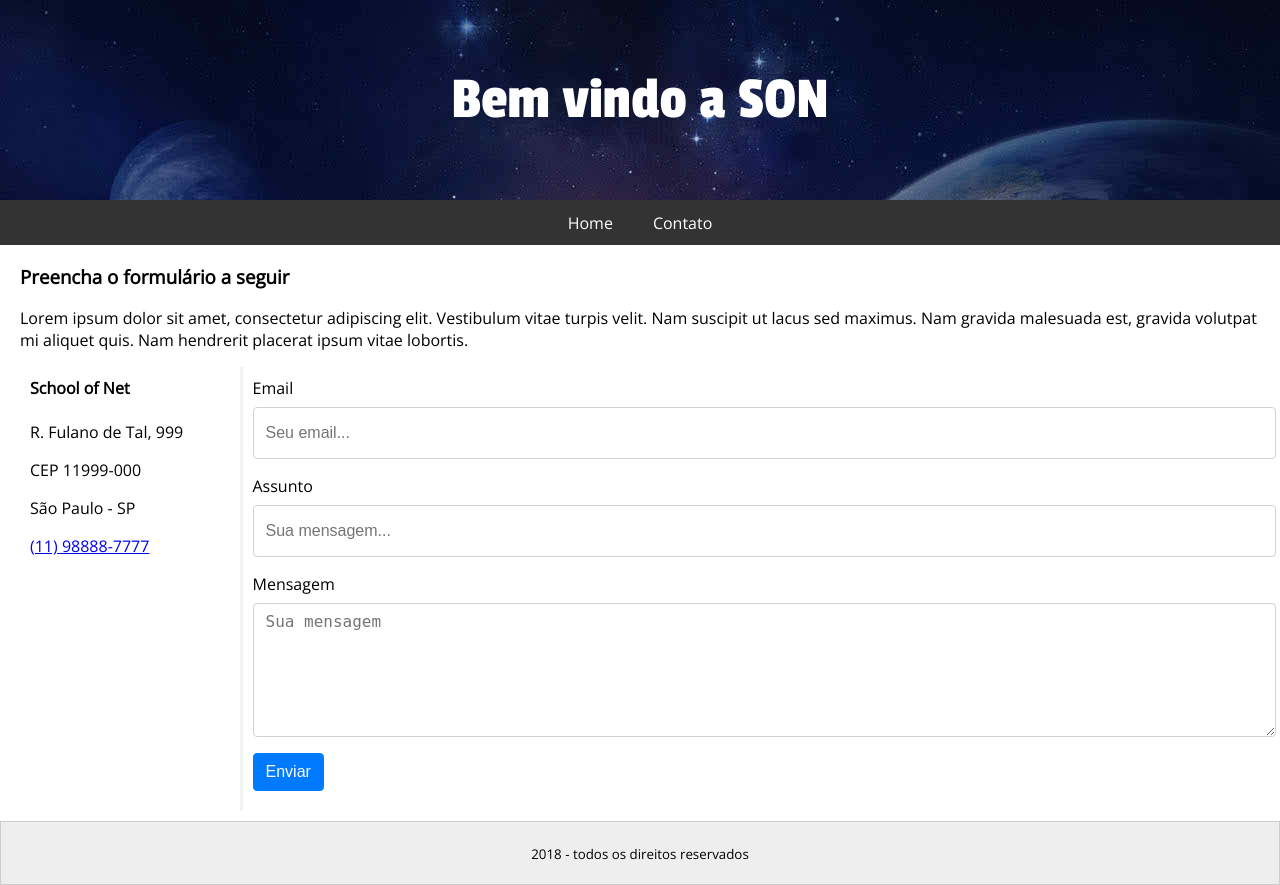
After one commit to bonzinho/cms-php, a PHP site: page /resources/contacto.html in a window 1280 px wide. The commit adds this page. Run offline with PHP 8.4, Linux system fonts and the light colour scheme.

Commit message:
contact page and other pages

```diff
--- a/admin/routes.php
+++ b/admin/routes.php
@@ -1,4 +1,6 @@
 <?php
+
+auth_protection();
 
 if (resolve('/admin')){
     render('admin/home', 'admin');
--- a/bootstrap.php
+++ b/bootstrap.php
@@ -9,6 +9,7 @@ require __DIR__ . '/src/resolve-route.php';
 require __DIR__ . '/src/render.php';
 require __DIR__ . '/src/connection.php';
 require __DIR__ . '/src/flash.php';
+require __DIR__ . '/src/auth.php';
 
 
 if (resolve('/admin/?(.*)')){
--- /dev/null
+++ b/public/css/site.css
@@ -0,0 +1,145 @@
+@import url('https://fonts.googleapis.com/css?family=Open+Sans|Passion+One');
+
+html, body {
+    height: 100%;
+}
+
+body {
+    margin: 0;
+    padding: 0;
+    font-family: 'Open Sans', sans-serif;
+    display: flex;
+    flex-direction: column;
+}
+
+#header {
+    background: url('../img/header.jpg');
+    color: white;
+    flex-basis: 400px;
+    display: flex;
+    align-items: center;
+    justify-content: center;
+    min-height: 200px;
+}
+
+#header h1 {
+    margin: 0;
+    padding: 0;
+    font-family: 'Passion One', cursive;
+    font-size: 60px;
+    font-weight: normal;
+}
+
+#nav, #nav li {
+    list-style: none;
+    margin: 0;
+    padding: 0;
+}
+
+#nav {
+    display: flex;
+    justify-content: center;
+    align-items: center;
+    background-color: #333;
+    overflow: hidden;
+    min-height: 45px;
+}
+
+#nav a {
+    display: block;
+    padding: 20px 20px;
+    text-decoration: none;
+    color: white;
+}
+
+#nav a:hover {
+    background-color: #000;
+    text-decoration: underline;
+}
+
+#content {
+    max-width: 1400px;
+    padding: 0 20px;
+    margin: 0 auto;
+    flex-grow: 1;
+}
+
+#footer {
+    text-align: center;
+    padding: 20px;
+    background-color: #eee;
+    border: 1px solid #ccc;
+    margin: 0;
+}
+
+h4 {
+    margin-top: 0;
+}
+
+.row {
+    display: flex;
+    margin-bottom: 10px;
+}
+
+.col-1, .col-2 {
+    padding: 10px;
+}
+
+.col-1 {
+    flex: 1;
+    border-right: 3px solid rgba(0, 0, 0, 0.05)
+}
+
+.col-2 {
+    flex: 5;
+}
+
+label {
+    display: inline-block;
+    margin-bottom: 0.5rem;
+}
+
+.form-group {
+    margin-bottom: 1rem;
+}
+
+.form-control {
+    display: block;
+    width: 100%;
+    height: calc(2.25rem + 2px);
+    padding: 0.375rem 0.75rem;
+    font-size: 1rem;
+    line-height: 1.5;
+    color: #495057;
+    background-color: #fff;
+    background-clip: padding-box;
+    border: 1px solid #ced4da;
+    border-radius: 0.25rem;
+    transition: border-color 0.15s ease-in-out, box-shadow 0.15s ease-in-out;
+}
+
+textarea.form-control {
+    height: auto;
+}
+
+.btn {
+    display: inline-block;
+    font-weight: 400;
+    text-align: center;
+    white-space: nowrap;
+    vertical-align: middle;
+    -webkit-user-select: none;
+    -moz-user-select: none;
+    -ms-user-select: none;
+    user-select: none;
+    border: 1px solid transparent;
+    padding: 0.375rem 0.75rem;
+    font-size: 1rem;
+    line-height: 1.5;
+    border-radius: 0.25rem;
+    transition: color 0.15s ease-in-out, background-color 0.15s ease-in-out, border-color 0.15s ease-in-out, box-shadow 0.15s ease-in-out;
+    color: #fff;
+    background-color: #007bff;
+    border-color: #007bff;
+    margin-bottom: 10px;
+}
--- /dev/null
+++ b/resources/contacto.html
@@ -0,0 +1,56 @@
+<!DOCTYPE html>
+<html lang="en">
+<head>
+    <meta charset="UTF-8">
+    <meta name="viewport" content="width=device-width, initial-scale=1.0">
+    <meta http-equiv="X-UA-Compatible" content="ie=edge">
+    <title>Document</title>
+    <link rel="stylesheet" href="/site.css">
+</head>
+<body>
+<header id="header">
+    <h1>Bem vindo a SON</h1>
+</header>
+
+<ul id="nav">
+    <li><a href="/">Home</a></li>
+    <li><a href="/contato">Contato</a></li>
+</ul>
+
+<main id="content">
+    <h3>Preencha o formulário a seguir</h3>
+
+    <p>Lorem ipsum dolor sit amet, consectetur adipiscing elit. Vestibulum vitae turpis velit. Nam suscipit ut lacus sed maximus. Nam gravida malesuada est, gravida volutpat mi aliquet quis. Nam hendrerit placerat ipsum vitae lobortis.</p>
+
+    <div class="row">
+        <div class="col-1">
+            <h4>School of Net</h4>
+
+            <p>R. Fulano de Tal, 999</p>
+            <p>CEP 11999-000</p>
+            <p>São Paulo - SP</p>
+            <P><a href="phone:11988887777">(11) 98888-7777</a></P>
+        </div>
+        <div class="col-2">
+            <form action="" method="post">
+                <div class="form-group">
+                    <label for="">Email</label>
+                    <input name="from" type="email" class="form-control" placeholder="Seu email...">
+                </div>
+                <div class="form-group">
+                    <label for="">Assunto</label>
+                    <input name="subject" type="text" class="form-control" placeholder="Sua mensagem...">
+                </div>
+                <div class="form-group">
+                    <label for="">Mensagem</label>
+                    <textarea name="message" class="form-control" rows="5" placeholder="Sua mensagem"></textarea>
+                </div>
+                <input type="submit" value="Enviar" class="btn">
+            </form>
+        </div>
+    </div>
+</main>
+
+<p id="footer"><small>2018 - todos os direitos reservados</small></p>
+</body>
+</html>
--- a/templates/admin/auth/login.tpl.php
+++ b/templates/admin/auth/login.tpl.php
@@ -2,7 +2,7 @@
     <div class="card-body">
         <h5 class="card-title">Autenticação</h5>
 
-        <form action="post">
+        <form method="post">
             <div class="form-group">
                 <label for="authLogin">Email</label>
                 <input type="email" name="email" id="authLogin" placeholder="Endereço de email" class="form-control">
@@ -10,7 +10,7 @@
 
             <div class="form-group">
                 <label for="authPassword">Email</label>
-                <input type="password" name="senha" id="authPassword" placeholder="Senha de Acesso" class="form-control">
+                <input type="password" name="password" id="authPassword" placeholder="Senha de Acesso" class="form-control">
             </div>
 
             <input type="submit" value="Entrar" class="btn btn-primary">
--- /dev/null
+++ b/templates/site/page.tpl.php
@@ -0,0 +1,3 @@
+<?php
+
+echo $data['page']['body'];
```
Also changed, not shown: admin/auth/db.php (added, +31 -0 lines), admin/auth/routes.php (+14 -0 lines), resources/index.html (added, +26 -0 lines), resources/site.css (added, +145 -0 lines), site/routes.php (+33 -7 lines), src/auth.php (added, +23 -0 lines), templates/site.tpl.php (+27 -9 lines), templates/site/contactos.tpl.php (+31 -2 lines), public/img/header.jpg (added), resources/img/header.jpg (added).
